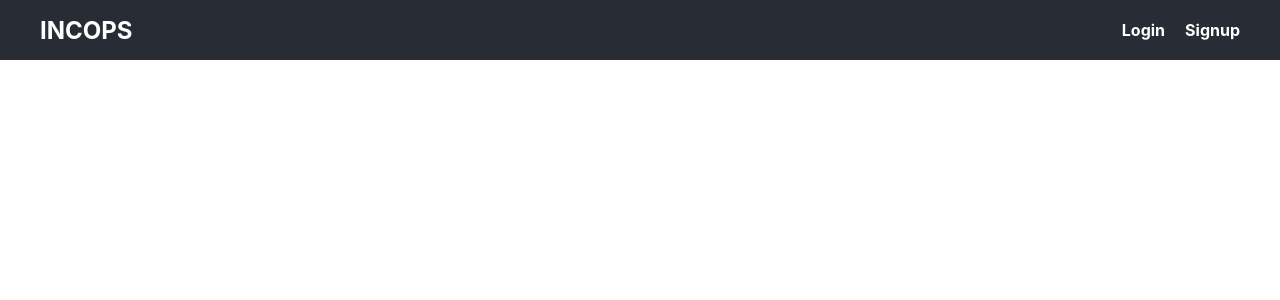
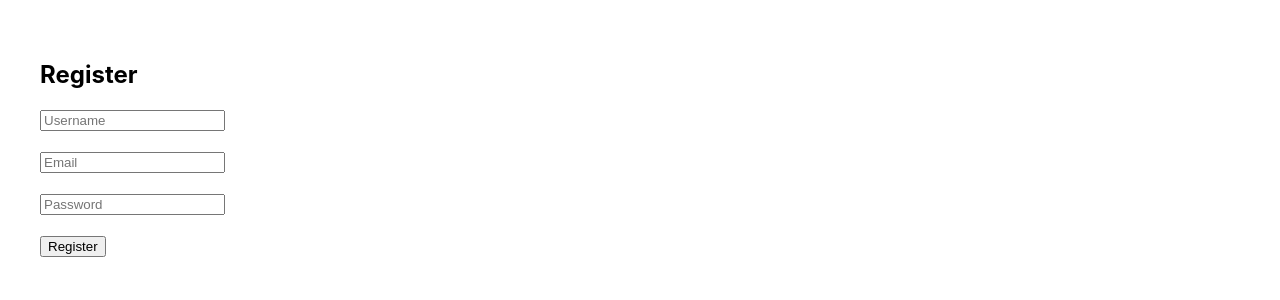
Before and after one commit to ishan-j/INCOPS_Frontend, a React (Create React App) app: page / in a window 1280 px wide. Before the commit this address had no page. Shown: the top 300 px of the page. Built offline with nearby package versions, Linux system fonts and the light colour scheme.

Commit message:
INCOPS Frontend : new appjs

```diff
--- a/src/App.js
+++ b/src/App.js
@@ -1,42 +1,68 @@
-import { BrowserRouter as Router, Routes, Route, Link } from 'react-router-dom';
-import Login from './Login';
-import Register from './Register';
+import React, { useState } from "react";
 
 function App() {
-  const navStyle = {
-    display: 'flex',
-    justifyContent: 'space-between',
-    alignItems: 'center',
-    padding: '0 40px',
-    backgroundColor: '#282c34',
-    color: 'white',
-    height: '60px'
+  const [form, setForm] = useState({
+    username: "",
+    email: "",
+    password: ""
+  });
+
+  const [message, setMessage] = useState("");
+
+  const handleChange = (e) => {
+    setForm({ ...form, [e.target.name]: e.target.value });
   };
 
-  const linkStyle = {
-    color: 'white',
-    textDecoration: 'none',
-    marginLeft: '20px',
-    fontWeight: 'bold'
+  const handleSubmit = async (e) => {
+    e.preventDefault();
+
+    try {
+      const res = await fetch("http://backend-service:5000/auth/register", {
+        method: "POST",
+        headers: { "Content-Type": "application/json" },
+        body: JSON.stringify(form)
+      });
+
+      const data = await res.json();
+      setMessage(data.message);
+    } catch (err) {
+      setMessage("Error connecting to server");
+    }
   };
 
   return (
-    <Router>
-      <nav style={navStyle}>
-        <h2>INCOPS</h2>
-        <div>
-          <Link path to="/login" style={linkStyle}>Login</Link>
-          <Link path to="/register" style={linkStyle}>Signup</Link>
-        </div>
-      </nav>
+    <div style={{ padding: 40 }}>
+      <h2>Register</h2>
 
-      <div style={{ display: 'flex', justifyContent: 'center', marginTop: '50px' }}>
-        <Routes>
-          <Route path="/login" element={<Login />} />
-          <Route path="/register" element={<Register />} />
-        </Routes>
-      </div>
-    </Router>
+      <form onSubmit={handleSubmit}>
+        <input
+          name="username"
+          placeholder="Username"
+          onChange={handleChange}
+          required
+        /><br /><br />
+
+        <input
+          name="email"
+          type="email"
+          placeholder="Email"
+          onChange={handleChange}
+          required
+        /><br /><br />
+
+        <input
+          name="password"
+          type="password"
+          placeholder="Password"
+          onChange={handleChange}
+          required
+        /><br /><br />
+
+        <button type="submit">Register</button>
+      </form>
+
+      <p>{message}</p>
+    </div>
   );
 }
 
```
